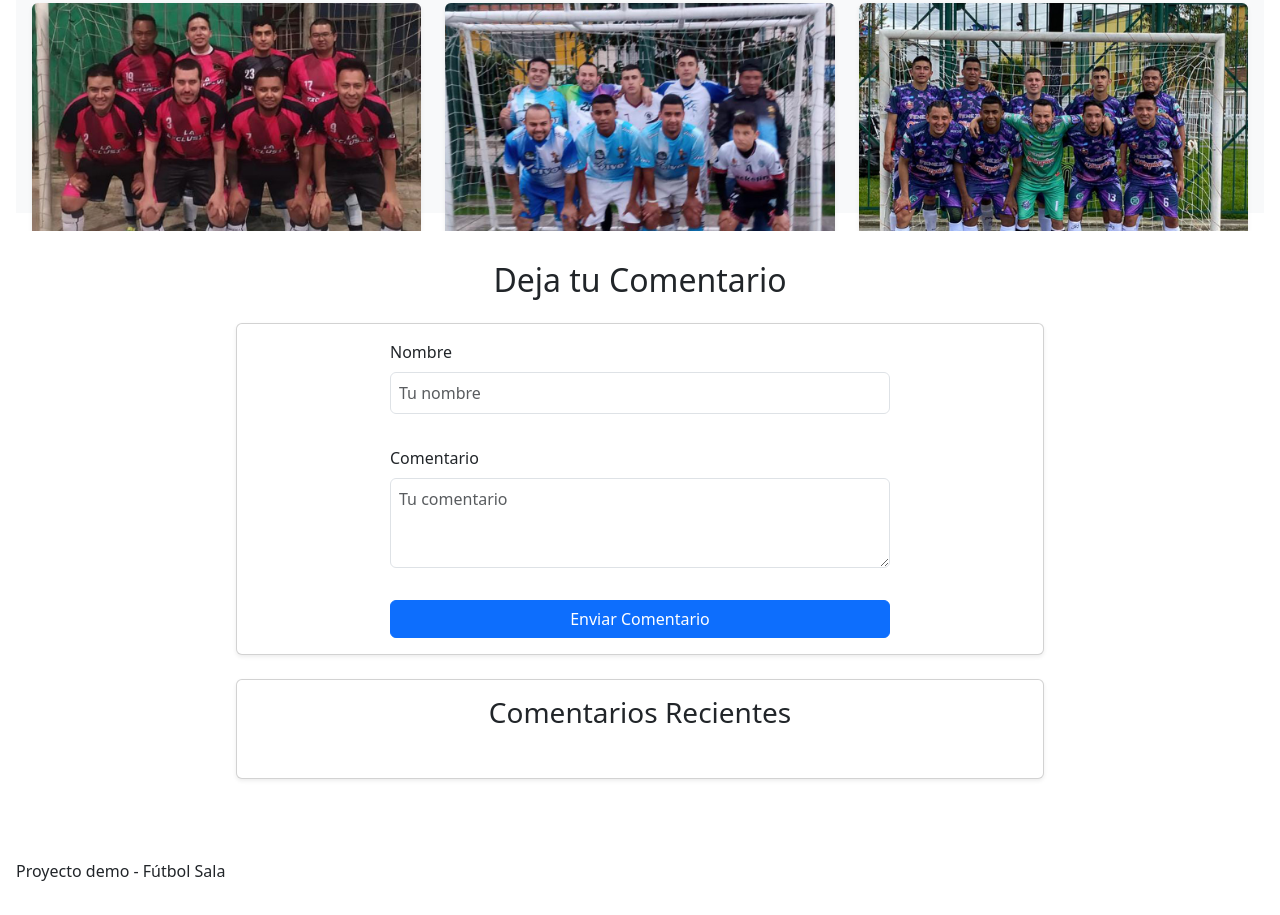
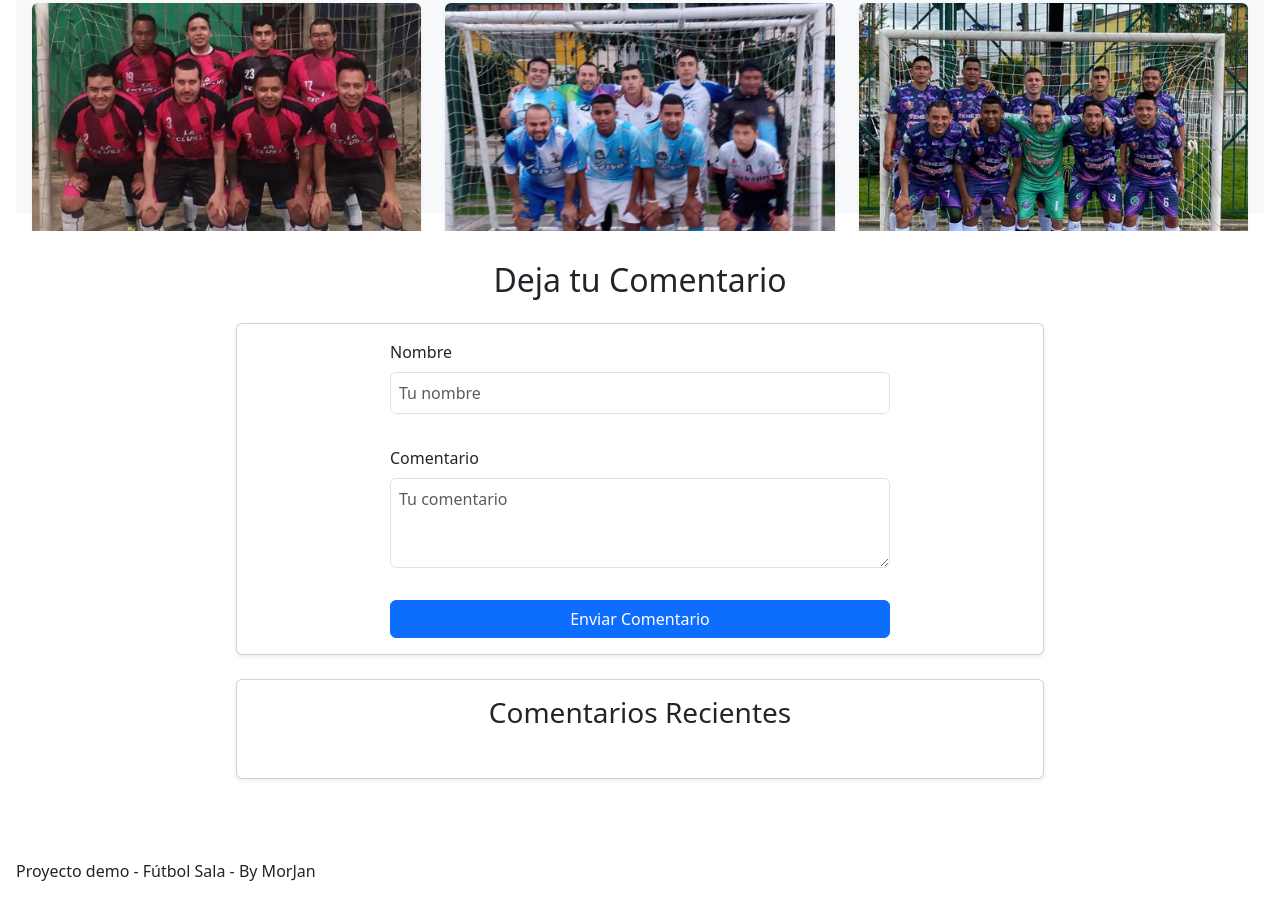
Before and after one commit to janluyleonardo/myHobbyPage, a website: page index.html in a window 1280 px wide. Shown: the part 1523-2438 px from the top of the page. Drawn offline with nearby package versions, Linux system fonts and the light colour scheme; no server answers.

Commit message:
agregando firma de codigo

```diff
--- a/index.html
+++ b/index.html
@@ -98,7 +98,7 @@
       </section>
     </main>
     <footer>
-      <p>Proyecto demo - Fútbol Sala</p>
+      <p>Proyecto demo - Fútbol Sala - By MorJan</p>
     </footer>
     <script src="script.js"></script>
     <script src="galeria.js"></script>
```
